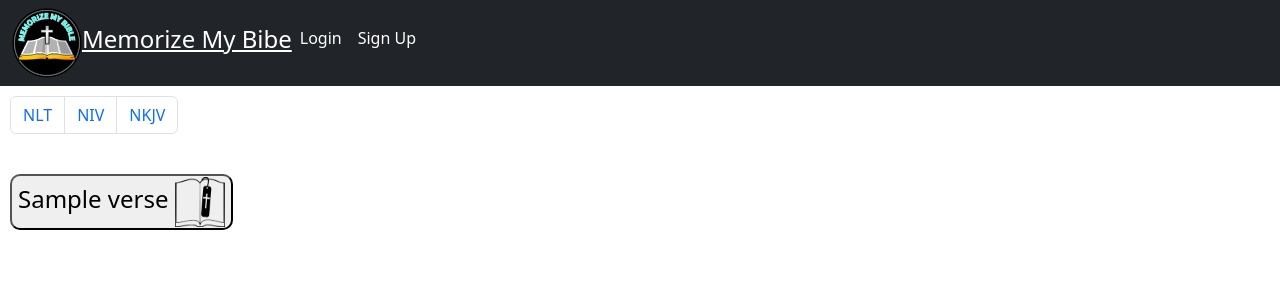
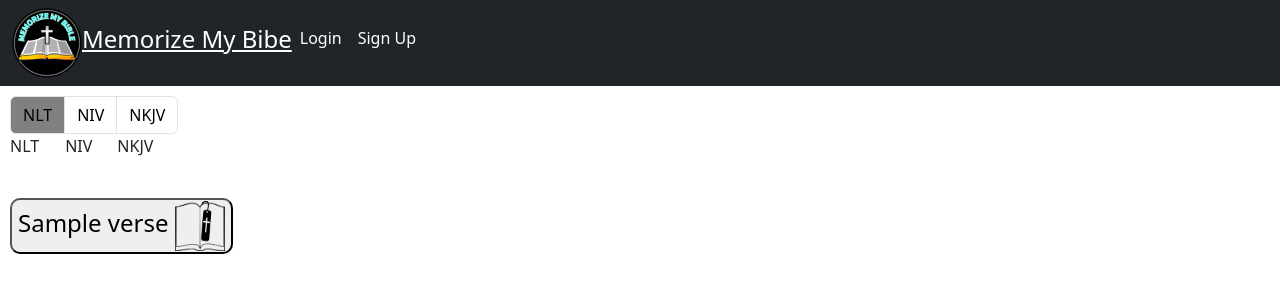
Before and after one commit to TJspeedbump/MemorizeMyBible, a Flask app: template app/templates/results.html in a window 1280 px wide. Shown: the top 300 px of the page. Run offline with Flask 2, Linux system fonts and the light colour scheme; the template is opened without the code that fills it: most values are stand-ins (such as "Sample title", 1, 10 or a date in 2020).

Commit message:
made click functionality work on verson results

```diff
--- a/app/templates/results.html
+++ b/app/templates/results.html
@@ -1,17 +1,27 @@
 {% extends "base.html" %}{% block title %}Results{% endblock %}
 {% block content %}
     <script>
-        function Change_Button_Color() {
-            const element = document.getElementById("1");
-            element.style.backgroundColor = "red";
+        function Change_Button_Color(id) {
+            const element = document.getElementById(id);
+            const element1 = document.getElementById("1");
+            const element2 = document.getElementById("2");
+            const element3 = document.getElementById("3");
+            if (element.style.backgroundColor == "white"){
+                element1.style.backgroundColor = "white";
+                element2.style.backgroundColor = "white";
+                element3.style.backgroundColor = "white";
+                element.style.backgroundColor = "grey";
+            } else if (element.style.backgroundColor != "grey"){
+                element.style.backgroundColor = "white";
+            }
         }
     </script>
-    <form style="margin: 10px;">
+    <form method="POST" style="margin: 10px;">
         <nav aria-label="Page navigation example">
             <ul class="pagination">
-              <li class="page-item"><button class="page-link" name="verson" id="1" value="NLT" onclick="Change_Button_Color()">NLT</button></li>
-              <li class="page-item"><button class="page-link" name="verson" id="2" value="NIV">NIV</button></li>
-              <li class="page-item"><button class="page-link" name="verson" id="3" value="NKJV">NKJV</button></li>
+              <li class="page-item"><input style="color: black; background-color: grey;" type="button" class="page-link" name="verson" id="1" value="NLT" onclick="Change_Button_Color(id)">NLT</li>
+              <li class="page-item"><input style="color: black;" type="button" class="page-link" name="verson" id="2" value="NIV" onclick="Change_Button_Color(id)">NIV</input></li>
+              <li class="page-item"><input style="color: black;" type="button" class="page-link" name="verson" id="3" value="NKJV" onclick="Change_Button_Color(id)">NKJV</input></li>
             </ul>
           </nav>
         {%for verse in verse_query%}
```
